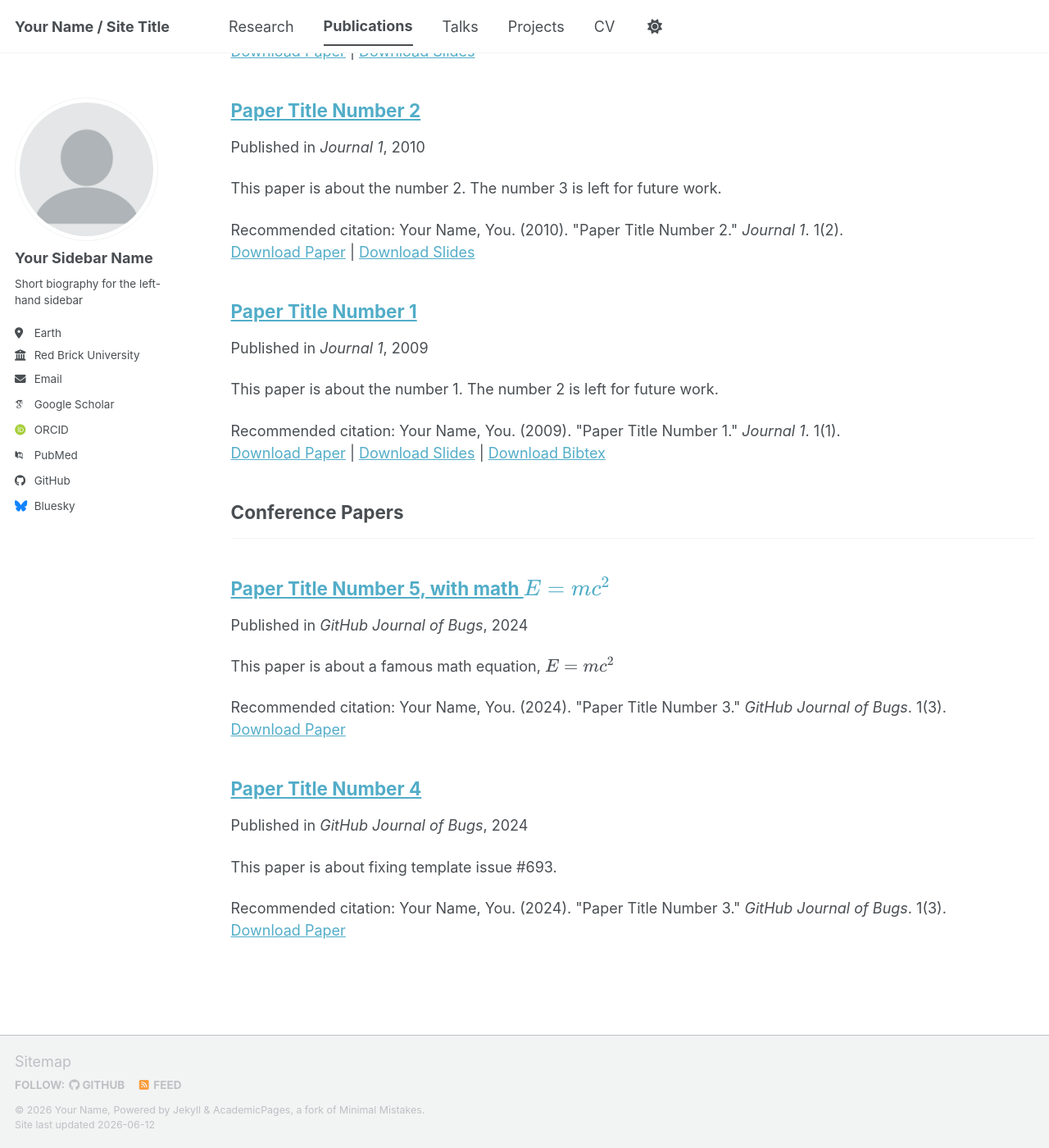
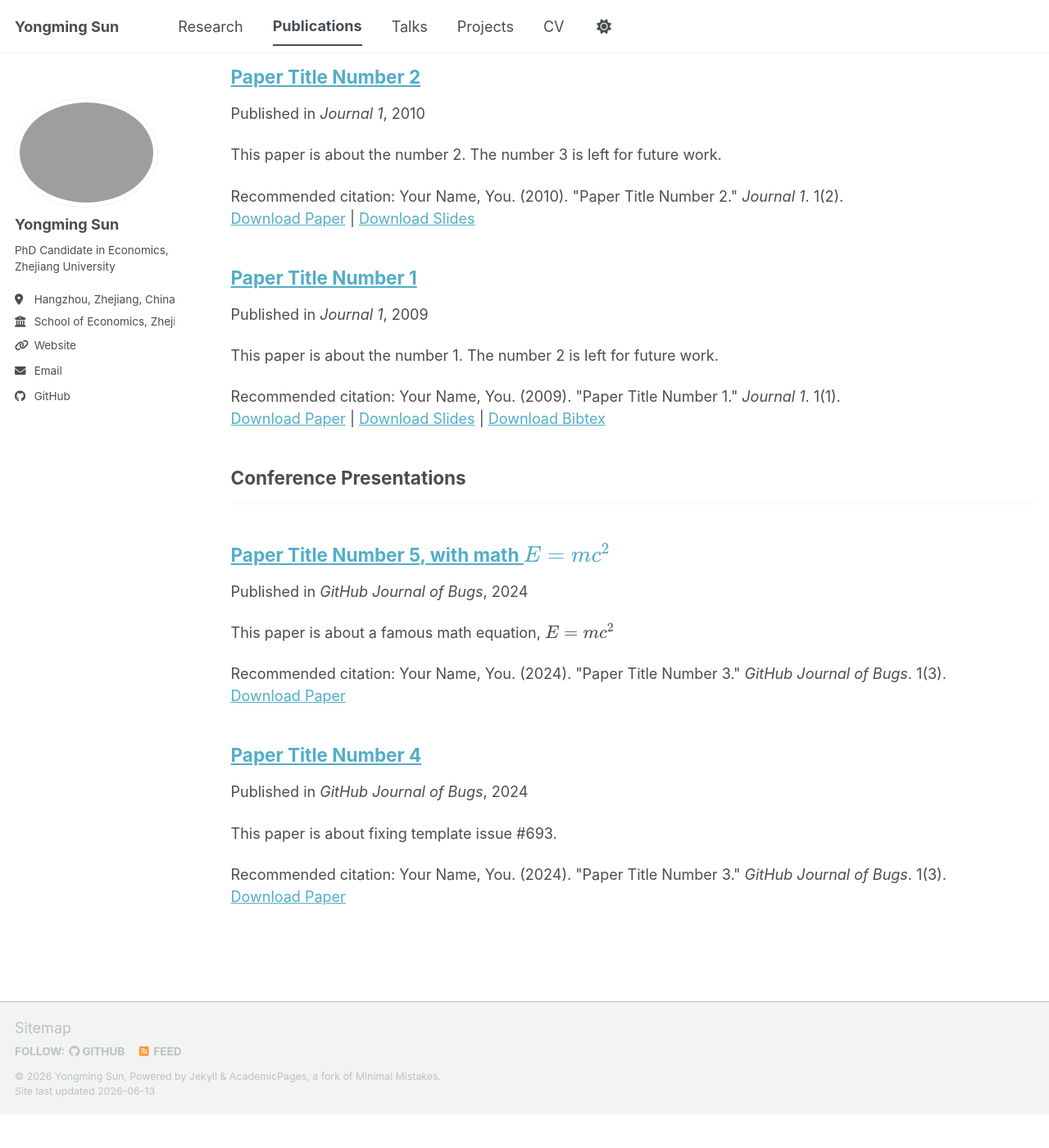
Before and after one commit to YongmingSun/YongmingSun.github.io, a Jekyll site: the page built from _pages/publications.html, in a window 1280 px wide and 1400 px high, scrolled down 430 px. Shown: the whole window at 82% size. Built offline with Jekyll 4.4.1, drawn with Linux system fonts in a browser that asks for light colours; some web fonts are replaced; a script bundle is joined from its source files by our own code; library files that are not in the unit come from our copies; after the commit the page ends 1789 px from its top, so only the background shows below that; some of the changed lines change nothing that is shown; some of the changed text lies outside the part shown.

Commit message:
Configure site for Yongming Sun

```diff
--- a/_config.yml
+++ b/_config.yml
@@ -1,133 +1,97 @@
 # Welcome to Jekyll!
-#
-# This config file is meant for settings that affect your entire site, values
-# which you are expected to set up once and rarely need to edit after that.
-# For technical reasons, this file is *NOT* reloaded automatically when you use
-# `jekyll serve -l -H localhost`. If you change this file, please restart the
-# server process.
 
 # Basic Site Settings
 locale                   : "en-US"
-site_theme               : "default" # The available themes options are "default", "air", "sunrise", "mint", "dirt" and "contrast"
-title                    : "Your Name / Site Title"
+site_theme               : "default"
+title                    : "Yongming Sun"
 title_separator          : "-"
-name                     : &name "Your Name"
-description              : &description "Your Name's academic portfolio"   # Update this with a general description of your site, this is the default if not overridden by a page
-url                      : https://academicpages.github.io # The base hostname & protocol for your site e.g. "https://[your GitHub username].github.io",
-                                                           # or if you already have some other page hosted on Github then use "https://[your GitHub username].github.io/[Your Repo Name]"
-baseurl                  : "" # the subpath of your site, e.g. "/blog"
-repository               : "academicpages/academicpages.github.io"
+name                     : &name "Yongming Sun"
+description              : &description "Yongming Sun's academic website: economics, machine learning, and behavioral decision research."
+url                      : "https://yongmingsun.github.io"
+baseurl                  : ""
+repository               : "YongmingSun/YongmingSun.github.io"
 
-# Site Author - The following control what appear as part of the author content on the side bar.
-#               If a field is blank the icon and link will not appear, otherwise it will be shown.
-#               Additional customization can be done by editing /_includes/author-profile.html
+# Site Author - The following control what appears in the author sidebar.
 author:
-  # Biographic information
-  avatar           : "profile.png"
-  name             : "Your Sidebar Name"
-  pronouns         : # example: "she/her"
-  bio              : "Short biography for the left-hand sidebar"
-  location         : "Earth"
-  employer         : "Red Brick University"
-  uri              : # URL
-  email            : "none@example.org"
+  avatar           :
+  name             : "Yongming Sun"
+  pronouns         :
+  bio              : "PhD Candidate in Economics, Zhejiang University"
+  location         : "Hangzhou, Zhejiang, China"
+  employer         : "School of Economics, Zhejiang University"
+  uri              : "https://yongmingsun.github.io"
+  email            : "yongming.sun@zju.edu.cn"
 
   # Academic websites
-  academia         : # URL
-  arxiv            : # URL - Update with the correct link to your profile
-  googlescholar    : "https://scholar.google.com/citations?user=PS_CX0AAAAAJ"
-  inspire-hep      : # URL
-  impactstory      : # URL
-  orcid            : "https://orcid.org/yourorcidurl"
-  semantic         : # URL
-  ssrn             : # URL
-  pubmed           : "https://www.ncbi.nlm.nih.gov/pubmed/?term=john+snow"
-  researchgate     : # URL
-  scopus           : # URL
-  zotero           : # URL
-
+  academia         :
+  arxiv            :
+  googlescholar    :
+  inspire-hep      :
+  impactstory      :
+  orcid            :
+  semantic         :
+  ssrn             :
+  pubmed           :
+  researchgate     :
+  scopus           :
+  zotero           :
 
   # Repositories and software development
-  bitbucket        : # Username - Update with your username on the site
-  codepen          : # Username
-  dribbble         : # Username
-  github           : "academicpages"
-  kaggle           : # Username
-  stackoverflow    : # User number or user number and name (i.e., use "1" or "1/jeff-atwood")
+  bitbucket        :
+  codepen          :
+  dribbble         :
+  github           : "YongmingSun"
+  kaggle           :
+  stackoverflow    :
 
   # Social media
-  artstation       : # Username
-  bluesky          : "bsky.app" # Replace this with you Bluesky username
-  facebook         : # Username
-  flickr           : # Username
-  foursquare       : # Username
-  goodreads        : # Username
-  google_plus      : # Username
-  keybase          : # Username
-  instagram        : # Username
-  lastfm           : # Username
-  linkedin         : # Username
-  mastodon         : # URL
-  medium           : # URL
-  pinterest        : # Username
-  soundcloud       : # Username
-  steam            : # Username
-  telegram         : # URL
-  tumblr           : # Username
-  twitter          : # Username for X / Twitter
-  vine             : # Username
-  weibo            : # Username
-  wikipedia        : # Username
-  xing             : # Username
-  youtube          : # Username
-  zhihu            : # Username
+  artstation       :
+  bluesky          :
+  facebook         :
+  flickr           :
+  foursquare       :
+  goodreads        :
+  google_plus      :
+  keybase          :
+  instagram        :
+  lastfm           :
+  linkedin         :
+  mastodon         :
+  medium           :
+  pinterest        :
+  soundcloud       :
+  steam            :
+  telegram         :
+  tumblr           :
+  twitter          :
+  vine             :
+  weibo            :
+  wikipedia        :
+  xing             :
+  youtube          :
+  zhihu            :
 
-# Publication Category - The following the list of publication categories and their headings
+# Publication Category - kept for compatibility with the Academic Pages template.
 publication_category:
-  books:
-    title: 'Books'
   manuscripts:
     title: 'Journal Articles'
+  working_papers:
+    title: 'Working Papers'
   conferences:
-    title: 'Conference Papers'
+    title: 'Conference Presentations'
 
 # Site Settings
-teaser                   :  # filename of teaser fallback teaser image placed in /images/ for social media previews
-breadcrumbs              : false # true, false (default)
+teaser                   :
+breadcrumbs              : false
 words_per_minute         : 160
 future                   : true
-read_more                : "disabled" # if enabled, adds "Read more" links to excerpts
-talkmap_link             : false      #change to true to add link to talkmap on talks page
+read_more                : "disabled"
+talkmap_link             : false
 comments:
-  provider               : # false (default), "disqus", "discourse", "facebook", "google-plus", "staticman", "custom"
-  disqus:
-    shortname            :
-  discourse:
-    server               : # https://meta.discourse.org/t/embedding-discourse-comments-via-javascript/31963 , e.g.: meta.discourse.org
-  facebook:
-    appid                :
-    num_posts            : # 5 (default)
-    colorscheme          : # "light" (default), "dark"
-staticman:
-  allowedFields          : ['name', 'email', 'url', 'message']
-  branch                 : "gh-pages" # "master", "gh-pages"
-  commitMessage          : "New comment."
-  filename               : comment-{@timestamp}
-  format                 : "yml"
-  moderation             : true
-  path                   : "_data/comments/{options.slug}"
-  requiredFields         : ['name', 'email', 'message']
-  transforms:
-    email                : "md5"
-  generatedFields:
-    date:
-      type               : "date"
-      options:
-        format           : "iso8601" # "iso8601" (default), "timestamp-seconds", "timestamp-milliseconds"
+  provider               : false
 atom_feed:
-  hide                   : false     # change to true to hide the RSS feed in the footer
-  path                   : # blank (default) uses feed.xml
-
+  hide                   : false
+  path                   :
 
 # SEO Related
 google_site_verification :
@@ -135,30 +99,25 @@ bing_site_verification   :
 alexa_site_verification  :
 yandex_site_verification :
 
-
 # Social Sharing
 twitter:
-  username               : &twitter
+  username               :
 facebook:
   username               :
   app_id                 :
   publisher              :
-og_image                 :  # Social media default site image
-og_description           :  # Social media default site image description
-# For specifying social profiles
-# - https://developers.google.com/structured-data/customize/social-profiles
+og_image                 :
+og_description           :
 social:
-  type                   : # Person or Organization (defaults to Person)
-  name                   : # If the user or organization name differs from the site's name
-  links: # An array of links to social media profiles
-
+  type                   : Person
+  name                   : Yongming Sun
+  links:
 
 # Analytics
 analytics:
-  provider               :  "false" # false (default), "google", "google-universal", "google-analytics-4", "custom"
+  provider               : false
   google:
     tracking_id          :
-
 
 # Reading Files
 include:
@@ -198,14 +157,12 @@ keep_files:
 encoding: "utf-8"
 markdown_ext: "markdown,mkdown,mkdn,mkd,md"
 
-
 # Conversion
 markdown: kramdown
 highlighter: rouge
 lsi: false
 excerpt_separator: "\n\n"
 incremental: false
-
 
 # Markdown Processing
 kramdown:
@@ -218,8 +175,7 @@ kramdown:
   smart_quotes: lsquo,rsquo,ldquo,rdquo
   enable_coderay: false
 
-
-# These settings control the types of collections used by the template
+# Collections
 collections:
   teaching:
     output: true
@@ -234,10 +190,8 @@ collections:
     output: true
     permalink: /:collection/:path/
 
-
-# These settings control how pages and collections are included in the site
+# Defaults
 defaults:
-  # _posts
   - scope:
       path: ""
       type: posts
@@ -248,14 +202,12 @@ defaults:
       comments: true
       share: true
       related: true
-  # _pages
   - scope:
       path: ""
       type: pages
     values:
       layout: single
       author_profile: true
-  # _teaching
   - scope:
       path: ""
       type: teaching
@@ -264,7 +216,6 @@ defaults:
       author_profile: true
       share: true
       comments: true
-  # _publications
   - scope:
       path: ""
       type: publications
@@ -273,7 +224,6 @@ defaults:
       author_profile: true
       share: true
       comments: true
-  # _portfolio
   - scope:
       path: ""
       type: portfolio
@@ -282,7 +232,6 @@ defaults:
       author_profile: true
       share: true
       comment: true
-  # _talks
   - scope:
       path: ""
       type: talks
@@ -291,19 +240,14 @@ defaults:
       author_profile: true
       share: true
 
-
 # Sass/SCSS
 sass:
   sass_dir: _sass
-  style: compressed # https://sass-lang.com/documentation/file.SASS_REFERENCE.html#output_style
-
+  style: compressed
 
 # Outputting
 permalink: /:categories/:title/
-# paginate: 5 # amount of posts to show
-# paginate_path: /page:num/
-timezone: Etc/UTC # https://en.wikipedia.org/wiki/List_of_tz_database_time_zones
-
+timezone: Asia/Shanghai
 
 # Plugins
 plugins:
@@ -314,7 +258,6 @@ plugins:
   - jekyll-redirect-from
   - jemoji
 
-# Mimic GitHub Pages with --safe
 whitelist:
   - jekyll-feed
   - jekyll-gist
@@ -323,38 +266,15 @@ whitelist:
   - jekyll-redirect-from
   - jemoji
 
-
 # Archives
-#  Type
-#  - GitHub Pages compatible archive pages built with Liquid ~> type: liquid (default)
-#  - Jekyll Archives plugin archive pages ~> type: jekyll-archives
-#  Path (examples)
-#  - Archive page should exist at path when using Liquid method or you can
-#    expect broken links (especially with breadcrumbs enabled)
-#  - <base_path>/tags/my-awesome-tag/index.html ~> path: /tags/
-#  - <base_path/categories/my-awesome-category/index.html ~> path: /categories/
-#  - <base_path/my-awesome-category/index.html ~> path: /
 category_archive:
   type: liquid
   path: /categories/
 tag_archive:
   type: liquid
   path: /tags/
-# https://github.com/jekyll/jekyll-archives
-# jekyll-archives:
-#   enabled:
-#     - categories
-#     - tags
-#   layouts:
-#     category: archive-taxonomy
-#     tag: archive-taxonomy
-#   permalinks:
-#     category: /categories/:name/
-#     tag: /tags/:name/
-
 
 # HTML Compression
-# - https://jch.penibelst.de/
 compress_html:
   clippings: all
   ignore:
```
